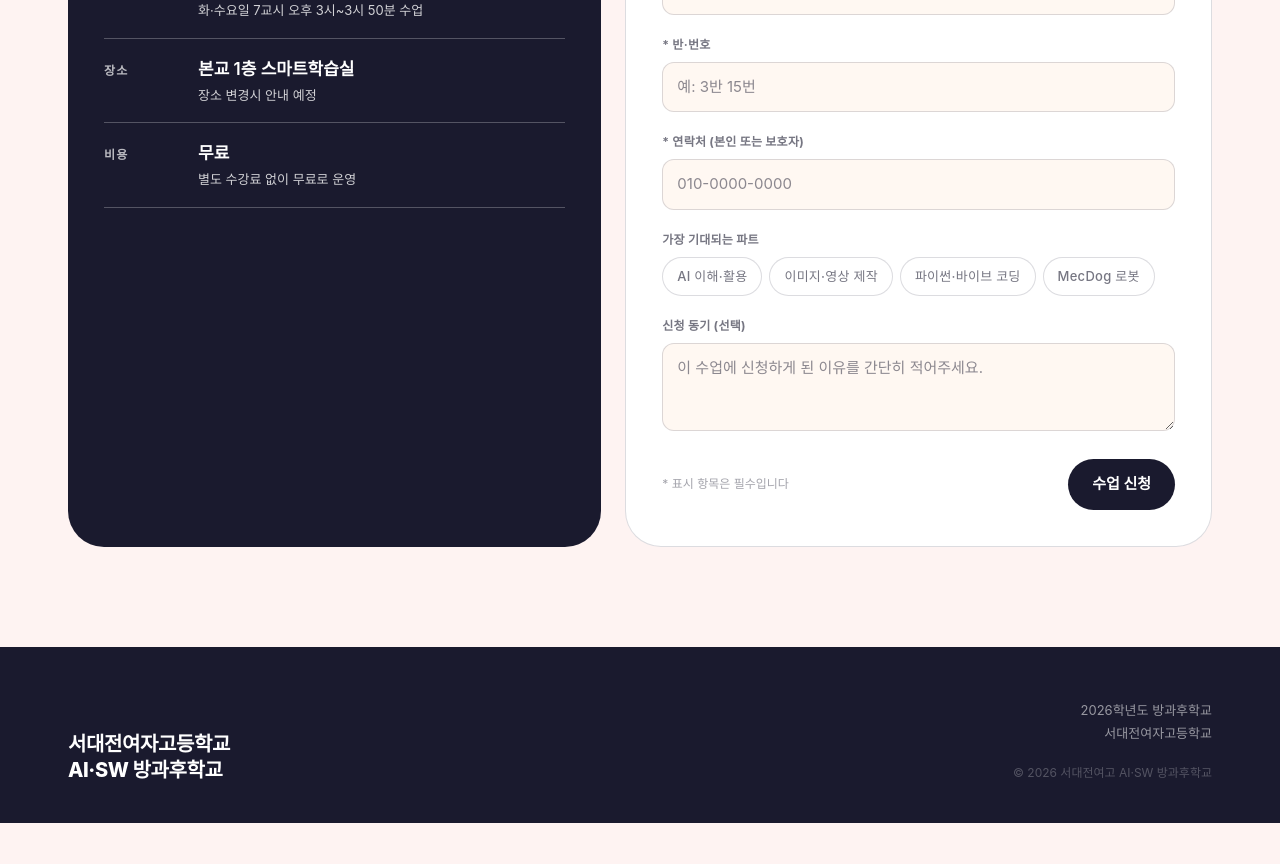
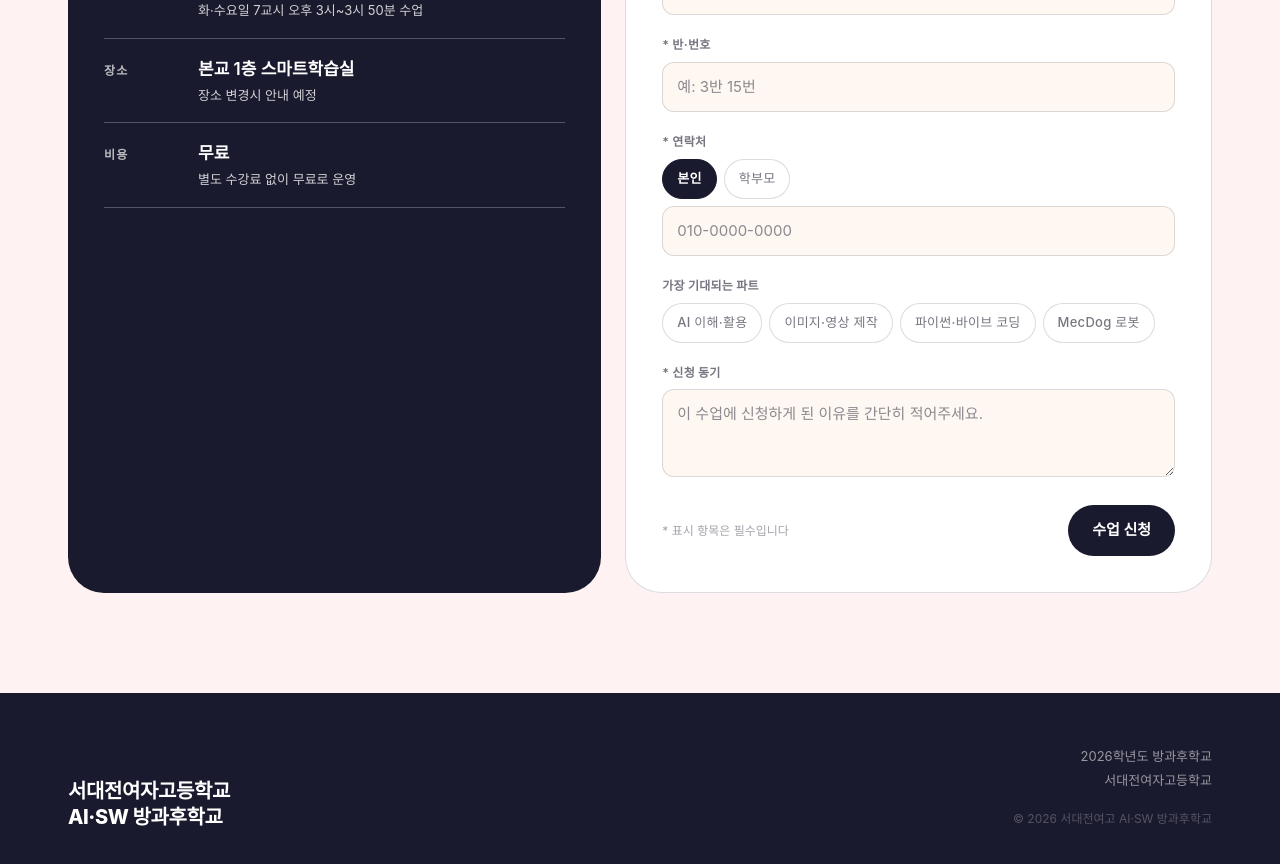
Before and after one commit to sharesdjgh-sys/sdjgh-afterschool-promotion, a Next.js app: page / in a window 1280 px wide. Shown: the part 6140-7004 px from the top of the page. Before the commit the page ends 6963 px from the top, so only its background shows below. Built offline with nearby package versions, Linux system fonts and the light colour scheme; a web font is replaced by a local one.

Commit message:
신청 동기 필수화 및 연락처 구분(본인/학부모) 선택 추가

```diff
--- a/components/Apply.tsx
+++ b/components/Apply.tsx
@@ -10,6 +10,7 @@ type FormData = {
   grade: string;
   name: string;
   classNo: string;
+  phoneOwner: string;
   phone: string;
   interest: string;
   motive: string;
@@ -18,7 +19,7 @@ type FormData = {
 type Errors = Partial<Record<keyof FormData, string>>;
 
 export default function Apply() {
-  const [form, setForm] = useState<FormData>({ grade: "", name: "", classNo: "", phone: "", interest: "", motive: "" });
+  const [form, setForm] = useState<FormData>({ grade: "", name: "", classNo: "", phoneOwner: "본인", phone: "", interest: "", motive: "" });
   const [errors, setErrors] = useState<Errors>({});
   const [submitted, setSubmitted] = useState(false);
   const [loading, setLoading] = useState(false);
@@ -35,6 +36,7 @@ export default function Apply() {
     if (!form.name.trim())    newErrors.name    = "이름을 입력해주세요.";
     if (!form.classNo.trim()) newErrors.classNo = "반·번호를 입력해주세요.";
     if (!form.phone.trim())   newErrors.phone   = "연락처를 입력해주세요.";
+    if (!form.motive.trim())  newErrors.motive  = "신청 동기를 입력해주세요.";
     if (Object.keys(newErrors).length > 0) { setErrors(newErrors); return; }
 
     setLoading(true);
@@ -118,7 +120,15 @@ export default function Apply() {
                 </div>
 
                 <div className="field">
-                  <label>* 연락처 (본인 또는 보호자)</label>
+                  <label>* 연락처</label>
+                  <div className="radio-row">
+                    {["본인", "학부모"].map((v) => (
+                      <label key={v}>
+                        <input type="radio" name="phoneOwner" value={v} checked={form.phoneOwner === v} onChange={set("phoneOwner")} />
+                        {v}
+                      </label>
+                    ))}
+                  </div>
                   <input type="tel" placeholder="010-0000-0000" value={form.phone} onChange={set("phone")} className={errors.phone ? "input-error" : ""} />
                   {errors.phone && <span className="field-error">{errors.phone}</span>}
                 </div>
@@ -136,8 +146,9 @@ export default function Apply() {
                 </div>
 
                 <div className="field">
-                  <label>신청 동기 (선택)</label>
-                  <textarea placeholder="이 수업에 신청하게 된 이유를 간단히 적어주세요." value={form.motive} onChange={set("motive")} />
+                  <label>* 신청 동기</label>
+                  <textarea placeholder="이 수업에 신청하게 된 이유를 간단히 적어주세요." value={form.motive} onChange={set("motive")} className={errors.motive ? "input-error" : ""} />
+                  {errors.motive && <span className="field-error">{errors.motive}</span>}
                 </div>
 
                 <div className="submit-row">
```
